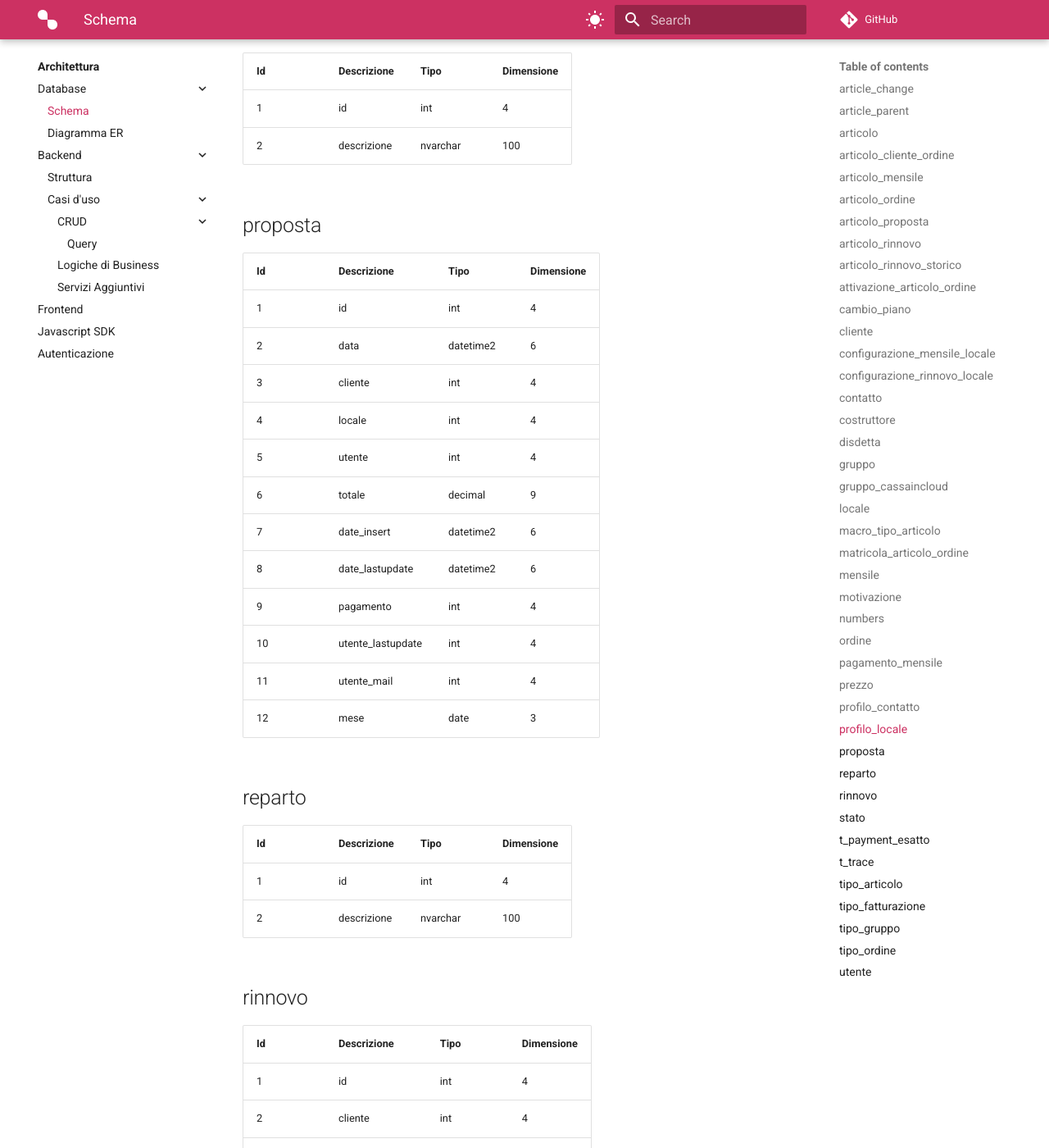
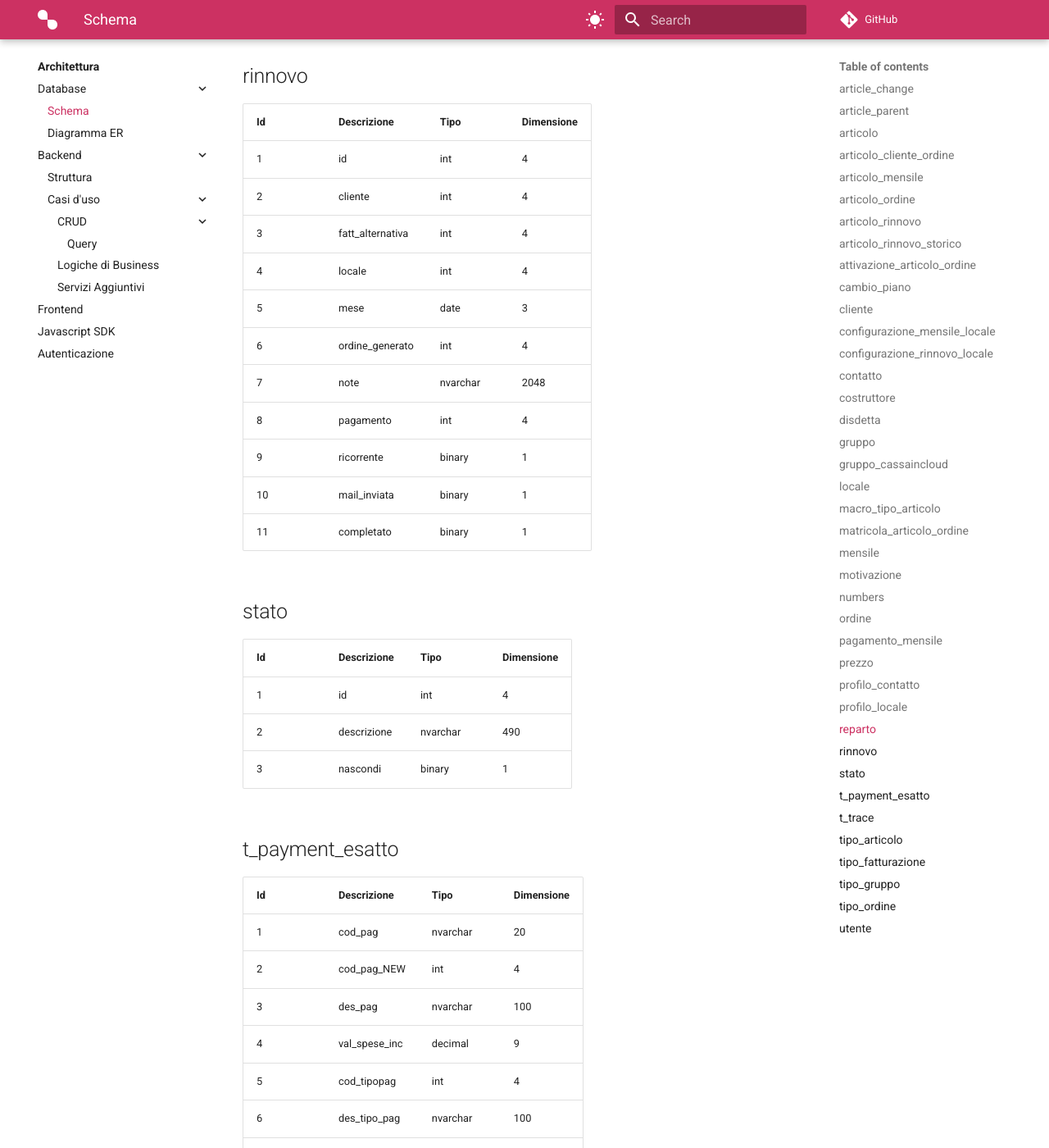
Before and after one commit to AndreFra96/torder-docs, an MkDocs documentation site: the page built from docs/architettura/database/schema.md, in a window 1280 px wide and 1400 px high, scrolled down 15839 px. Shown: the whole window at 82% size. Built offline with MkDocs 1.6.1 and Material for MkDocs 9.7.7, drawn with Linux system fonts in a browser that asks for light colours; comment, search, counter and statistics services are not loaded; some of the changed text lies outside the part shown.

Commit message:
Update schema.md
eliminata proposta e articolo_proposta

```diff
--- a/docs/architettura/database/schema.md
+++ b/docs/architettura/database/schema.md
@@ -78,16 +78,6 @@
 | 8   | date_esatto      | date    | 3          |
 | 9   | item_id_esatto   | int     | 4          |
 
-## articolo_proposta
-
-| Id  | Descrizione | Tipo    | Dimensione |
-| --- | ----------- | ------- | ---------- |
-| 1   | id          | int     | 4          |
-| 2   | proposta    | int     | 4          |
-| 3   | articolo    | int     | 4          |
-| 4   | prezzo      | decimal | 9          |
-| 5   | quantita    | int     | 4          |
-| 6   | sconto      | decimal | 9          |
 
 ## articolo_rinnovo
 
@@ -398,22 +388,6 @@
 | 1   | id          | int      | 4          |
 | 2   | descrizione | nvarchar | 100        |
 
-## proposta
-
-| Id  | Descrizione       | Tipo      | Dimensione |
-| --- | ----------------- | --------- | ---------- |
-| 1   | id                | int       | 4          |
-| 2   | data              | datetime2 | 6          |
-| 3   | cliente           | int       | 4          |
-| 4   | locale            | int       | 4          |
-| 5   | utente            | int       | 4          |
-| 6   | totale            | decimal   | 9          |
-| 7   | date_insert       | datetime2 | 6          |
-| 8   | date_lastupdate   | datetime2 | 6          |
-| 9   | pagamento         | int       | 4          |
-| 10  | utente_lastupdate | int       | 4          |
-| 11  | utente_mail       | int       | 4          |
-| 12  | mese              | date      | 3          |
 
 ## reparto
 
```
